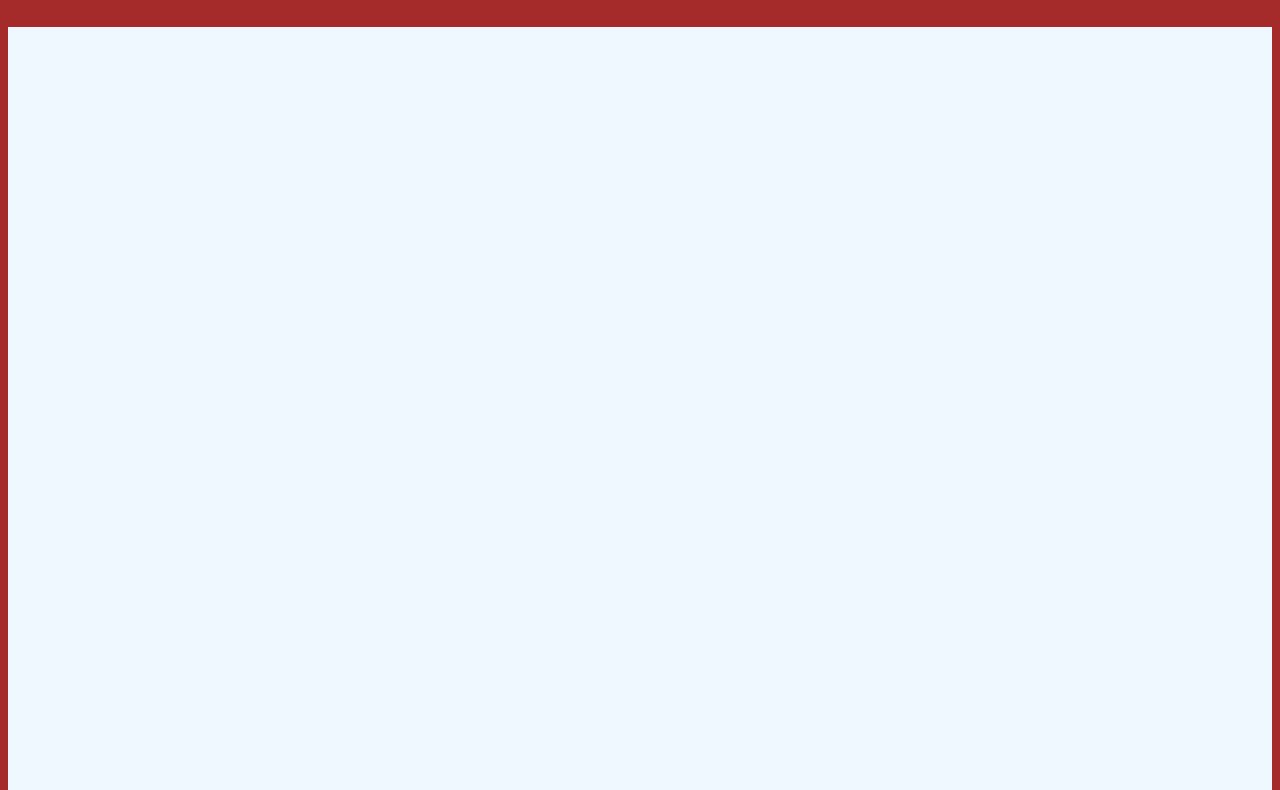
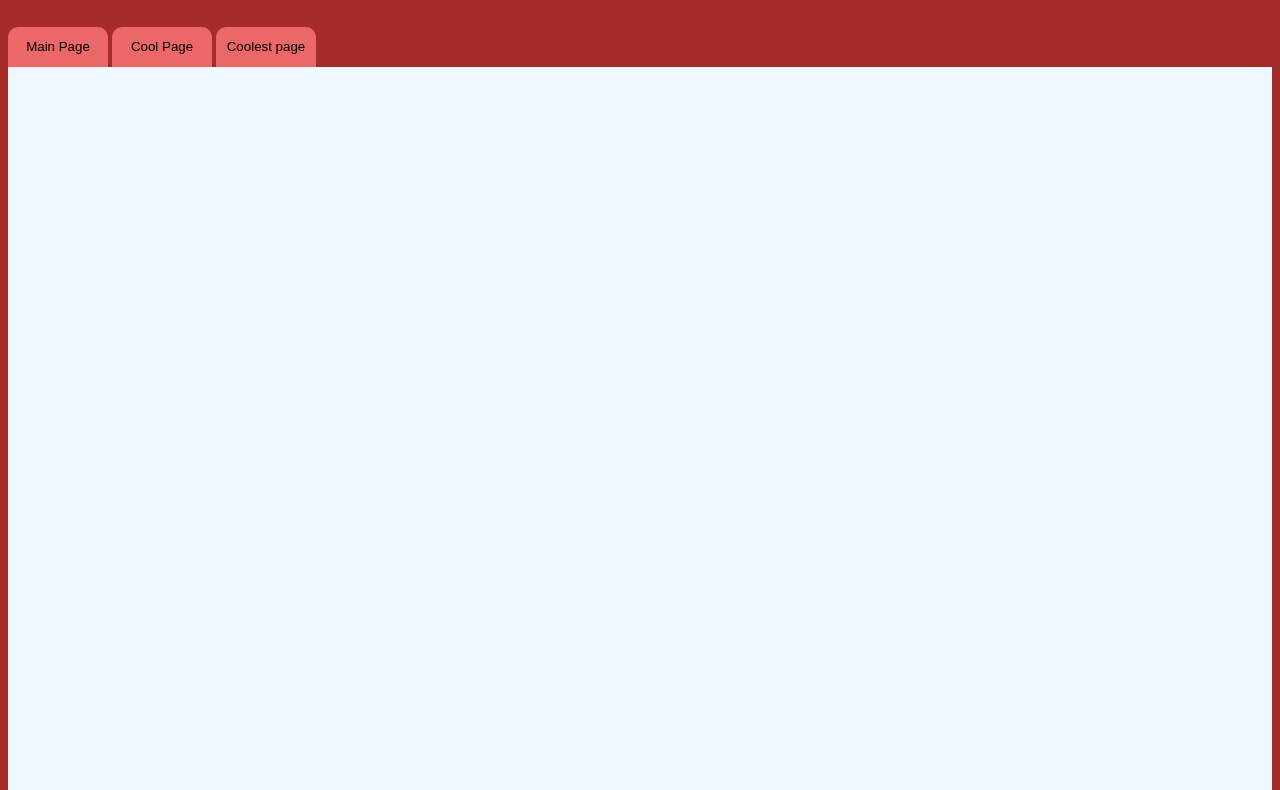
Before and after one commit to biel-aguma-cosa/curso-frontend-senac, a plain HTML site: page index.html in a window 1280 px wide. Shown: the part 131-921 px from the top of the page. Drawn offline with Linux system fonts and the light colour scheme.

Commit message:
Update index.html

```diff
--- a/index.html
+++ b/index.html
@@ -7,12 +7,35 @@
 </head>
 <body>
        <div class="header"><h1>HELLO WORLD</h1></div>
+       <div class="tabs">
+            <button class="tab">Main Page</button>
+            <button class="tab">Cool Page</button>
+            <button class="tab">Coolest page</button>
+        </div>
        <div class="content"></div>
 </body>
 <style>
     body {
         background-color: brown;
     }
+    .tabs {
+        align-items: start;
+    }
+    .tab {
+        width: 100px;
+        height: 40px;
+        background-color: #ec6767;
+        border-top-left-radius:  10px;
+        border-top-right-radius: 10px;
+        border-style: none;
+    }
+    .tab:hover {
+        background-color: #ffc7c7;
+    }
+    .tab.active {
+
+    }
+
     .header {
         background-color: brown;
         color: aliceblue;
```
